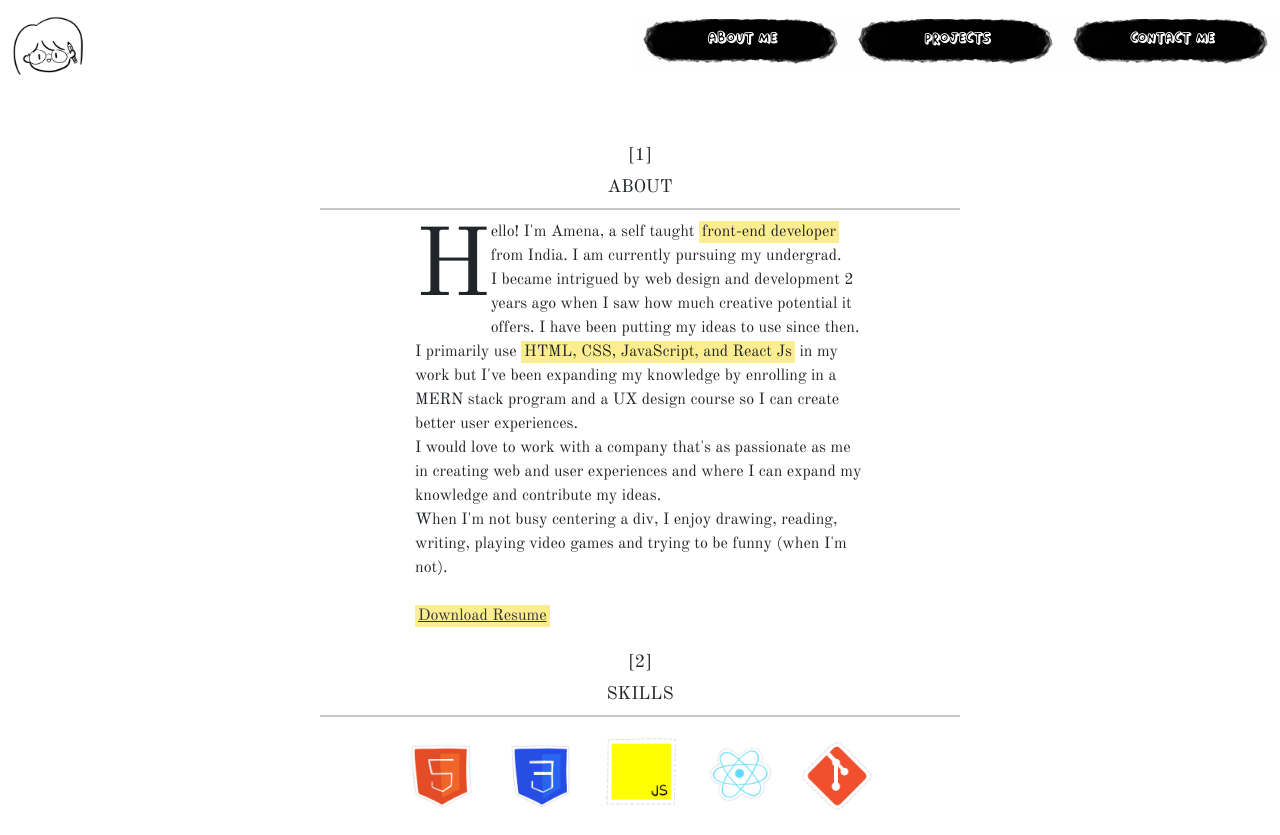
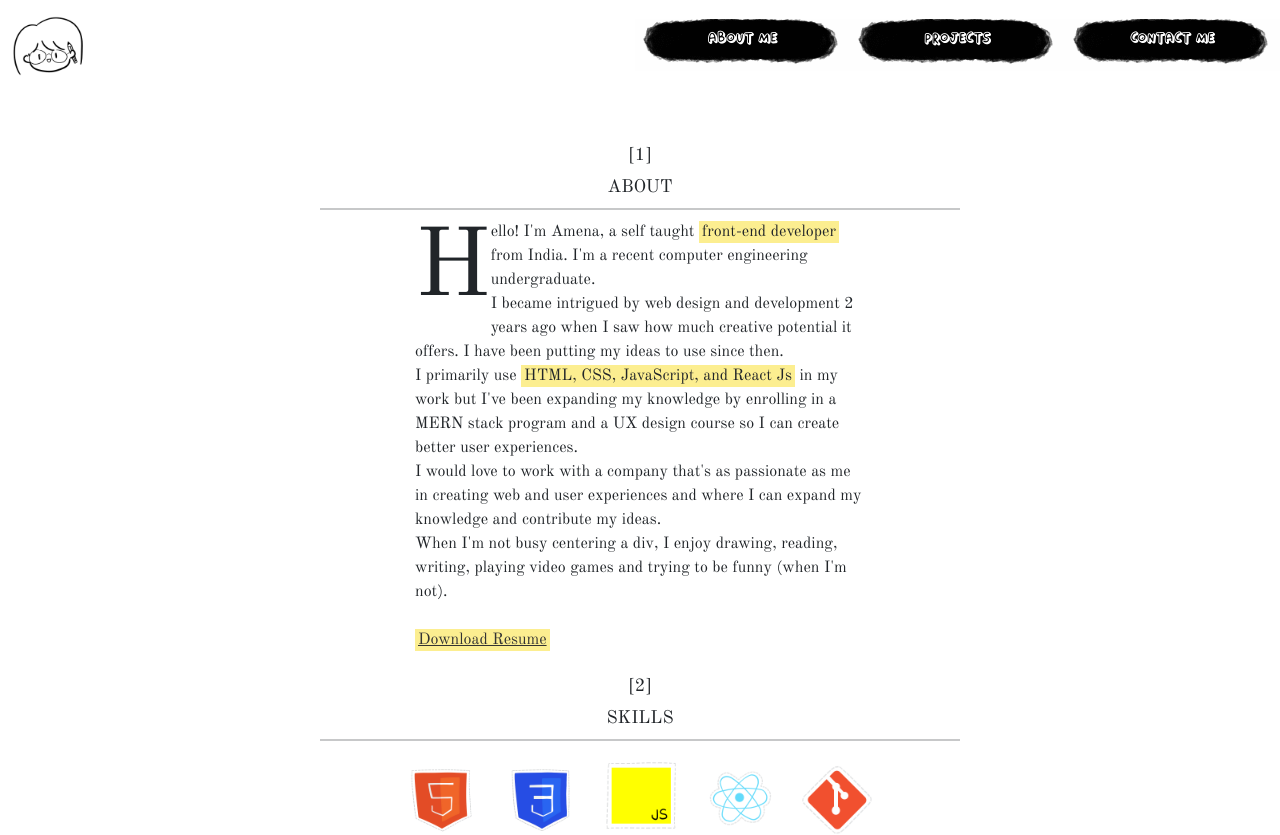
Before and after one commit to AmenaSaher/portfolio, a React (Create React App) app: page /about in a window 1280 px wide. Shown: the top 835 px of the page. Built offline with nearby package versions, Linux system fonts and the light colour scheme; a web font is replaced by a local one.

Commit message:
changed about me

```diff
--- a/src/App.js
+++ b/src/App.js
@@ -19,7 +19,7 @@ function App() {
     setTimeout(() => {
       spinner.style.display = "none";
       setloading(false)
-    },1200);
+    },1000);
   }
   return (
     !loading && (
--- a/src/pages/About.js
+++ b/src/pages/About.js
@@ -28,7 +28,7 @@ export default function About() {
         <hr/>
         <p className='para-1'>
           Hello! I'm Amena, a self taught <mark>front-end developer</mark> from India.
-          I am currently pursuing my undergrad.</p>
+          I'm a recent computer engineering undergraduate.</p>
         <p className='para'>
             I became intrigued by web design and development 2 years
             ago when I saw how much creative potential it offers.
```
